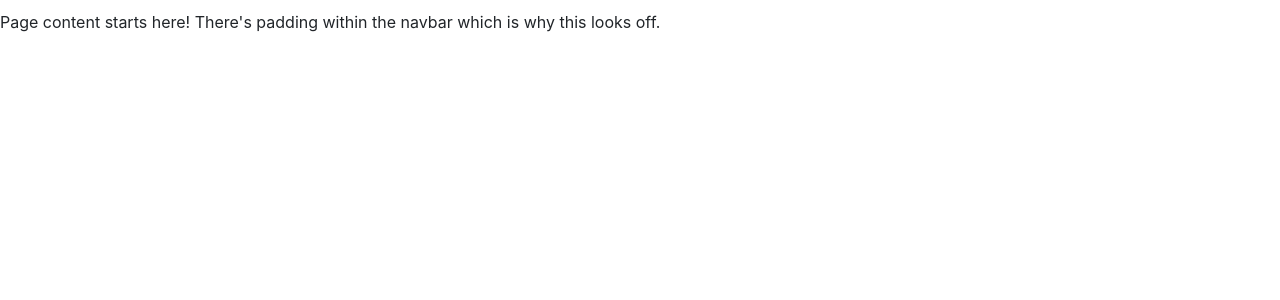
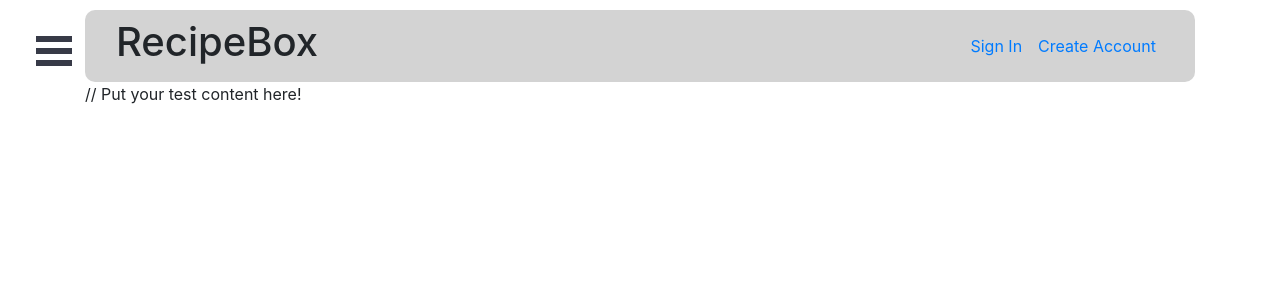
Before and after one commit to amn493/RecipeBox, a React (Create React App) app in the folder front-end/: page / in a window 1280 px wide. Shown: the top 300 px of the page. Built offline with nearby package versions, Linux system fonts and the light colour scheme.

Commit message:
Added feed page styles, no integrated database yet but there is a placeholder array

```diff
--- a/front-end/src/App.css
+++ b/front-end/src/App.css
@@ -3,6 +3,7 @@
 /* TODO: Mark and Bootstrap */
 
 /* Start of default react css
+
 .App {
   text-align: center;
 }
--- a/front-end/src/App.js
+++ b/front-end/src/App.js
@@ -1,18 +1,23 @@
 import React from 'react'
 
 import HamburgerNotSignedIn from './HamburgerNotSignedIn.js'
+import Navbar from './Navbar.js'
 import './App.css';
 import 'bootstrap/dist/css/bootstrap.min.css';
+import Feed from './Feed.js';
 
 
 function App() {
   return (
+    <>
+    <HamburgerNotSignedIn pageWrapId={ 'page-wrap' } outerContainerId={ 'outer-container' } />
     <div className='App' id='outer-container'>
-      {/*<HamburgerNotSignedIn pageWrapId={ 'page-wrap' } outerContainerId={ 'outer-container' } />*/}
-      <main id='page-wrap'>
-        <p>Page content starts here! There's padding within the navbar which is why this looks off.</p>
-      </main>
+      <div className="container">
+        <Navbar signedIn="true" />
+        // Put your test content here!
+      </div>
     </div>
+    </>
   );
 }
 
--- /dev/null
+++ b/front-end/src/Feed.css
@@ -0,0 +1,11 @@
+.feed-body {
+    width: 60%;
+}
+
+.feed-entry {
+    background-color: azure;
+    margin: 5%;
+    border: 4px solid grey;
+    border-radius: 10px;
+    filter: drop-shadow(0px 0px 10px rgba(5, 5, 5, .2));
+}
--- /dev/null
+++ b/front-end/src/Feed.js
@@ -0,0 +1,24 @@
+import './Feed.css'
+import LargeRecipePreview from './LargeRecipePreview'
+
+// Pulls the respective amount of images for a feed and loads them on to the page
+const Feed = (props) => {
+
+    // Pull 10 recipes from the database that would go in feed
+    let feedEntries = [0, 1, 2, 3]
+    // TODO: Back-end task -- Fill feedEntries. Also need to adjust below so the array contains both "recipe" and "likes"
+    // Whether or not we bring things into the array or just take an external array, this is here for now for loop functionality
+
+    return (
+        <div className="feed-body container">
+            {feedEntries.map((entry, index) => (
+                // Recipe will be entry[0], likes will be entry[1] (or just entry.recipe and entry.likes when the api is up)
+                <div className="feed-entry">
+                <LargeRecipePreview key={index} recipe={{imagePath: 'logo192.png', slug: 'foobarguacamole', name: 'Guacamole', user: {username: 'foobar'}, likes: 36, createdAt: '2 days ago', caption: 'Because who doesn\'t love guac?', tags: ['mexican', 'spicy', 'dip']}} liked={false}></LargeRecipePreview>
+                </div>
+            ))}
+        </div>
+    )
+}
+
+export default Feed
--- a/front-end/src/HamburgerNotSignedIn.js
+++ b/front-end/src/HamburgerNotSignedIn.js
@@ -4,12 +4,14 @@ import './HamburgerNotSignedIn.css'
 
 const HamburgerNotSignedIn = (props) => {
     return (
+        <div>
         <Menu>
             <a className='menu-item' href='/signin'>Sign In</a>
             <a className='menu-item' href='/createaccount'>Create Account</a>
             <a className='menu-item' href='/browserecipes'>Browse Recipes</a>
             <a className='menu-item' href='/browseusers'>Browse Users</a>
         </Menu>
+        </div>
     )
 }
 
--- a/front-end/src/Navbar.js
+++ b/front-end/src/Navbar.js
@@ -1,5 +1,6 @@
 import './Navbar.css'
 import NavbarRightSignedOut from './NavbarRightSignedout.js'
+import HamburgerNotSignedIn from './HamburgerNotSignedIn.js'
 
 const Navbar = (props) => {
 
@@ -15,8 +16,6 @@ const Navbar = (props) => {
 
                 {/* Navbar header of logo and hamburger menu*/}
                 <div className="navbar-header">
-                    {/* TODO: Import hamburger menu component with onclick */}
-                    <span class="glyphicon glyphicon-menu-hamburger" aria-hidden="true"></span>
 
                     <h1 className="rbx-logo-title">RecipeBox</h1>
                 </div>
--- a/front-end/src/index.css
+++ b/front-end/src/index.css
@@ -1,5 +1,6 @@
 body {
   margin: 0;
+  padding: 0;
   font-family: -apple-system, BlinkMacSystemFont, 'Segoe UI', 'Roboto', 'Oxygen',
     'Ubuntu', 'Cantarell', 'Fira Sans', 'Droid Sans', 'Helvetica Neue',
     sans-serif;
```
Also changed, not shown: 1 other file (tests, documents, lock files or other folders).
